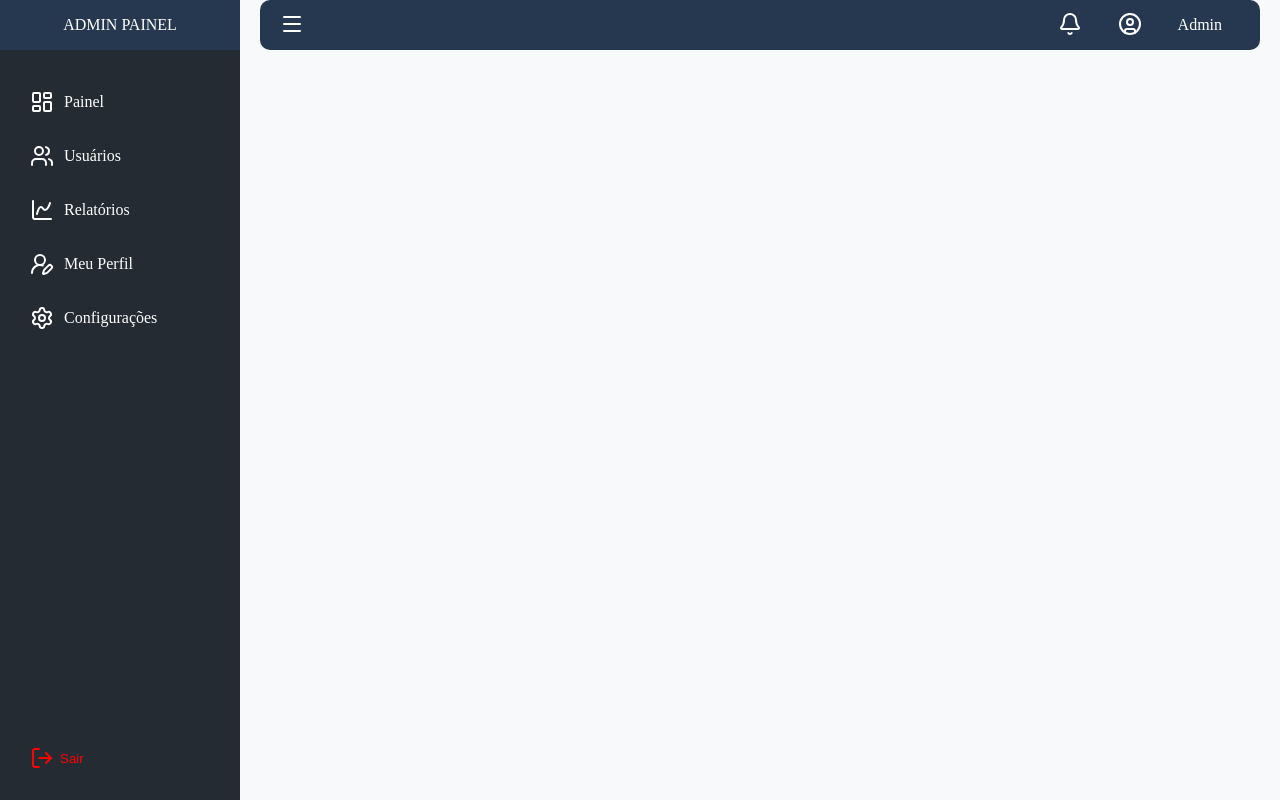
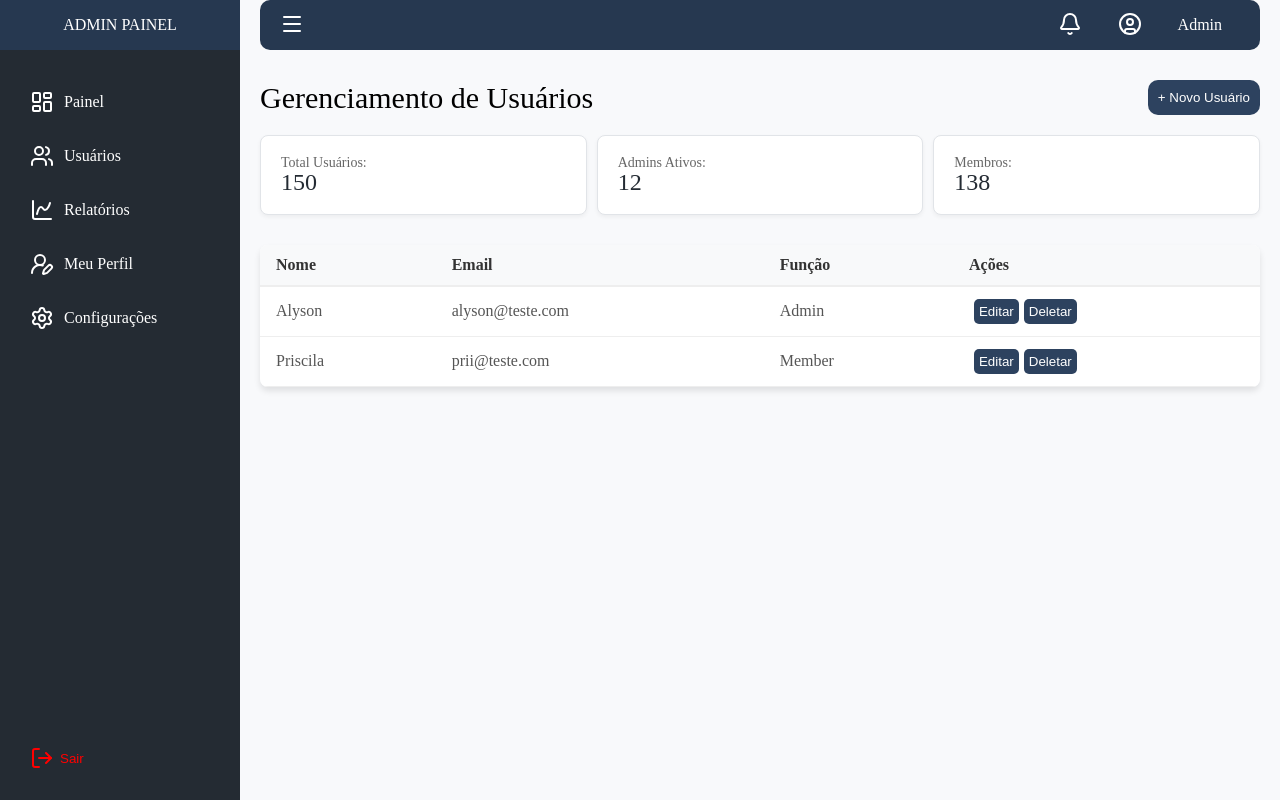
Before and after one commit to AlysoonFelipeeDev/admin-panel, a React (Vite) app: page / in a window 1280 px wide. Built offline with nearby package versions, Linux system fonts and the light colour scheme.

Commit message:
feat: Implementar layout da pagina de usuarios, adicionar tabelas, estatisticas, com dados estaticos

```diff
--- a/src/App.tsx
+++ b/src/App.tsx
@@ -1,5 +1,6 @@
 import { DefaultLayout } from './layouts/DefaultLayout'
 import { Dashboard } from './pages/Dashboard'
+import { Users } from './pages/Users'
 import { GlobalStyles } from './styles/GlobalStyles'
 
 function App() {
@@ -9,6 +10,7 @@ function App() {
     <GlobalStyles />
       <DefaultLayout>
         {<Dashboard/>}
+        <Users/>
       </DefaultLayout>
 
     </>
--- /dev/null
+++ b/src/components/Ui/PageHeader.tsx
@@ -0,0 +1,33 @@
+import type { ReactNode } from "react"
+import styled from "styled-components"
+
+interface PageHeaderProps {
+    title: string
+    action?: ReactNode
+}
+
+export function PageHeader({title, action}: PageHeaderProps){
+    return (
+        <>
+            <Title>{title}</Title>
+            {action ?
+            <Button>{action}</Button> :
+            ""
+            }
+        </>
+    )
+}
+
+const Title = styled.h1`
+    font-size: 30px;
+    font-weight: 530;
+`
+
+const Button = styled.button`
+    border: none;
+    border-radius: 10px;
+    padding: 10px;
+    cursor: pointer;
+    background-color: #2D425F;
+    color: #FFFFFF;
+`
--- /dev/null
+++ b/src/components/Ui/StatCard.tsx
@@ -0,0 +1,31 @@
+import styled from "styled-components"
+
+interface StatCardProps {
+    label: string
+    value: string | number
+}
+
+export function StatCard({label, value}: StatCardProps){
+    return (
+        <Card>
+            <Label>{label}</Label>
+            <Value>{value}</Value>
+        </Card>
+    )
+}
+
+const Card = styled.div`
+    background: white;
+    padding: 20px;
+    border-radius: 8px;
+    box-shadow: 0 2px 4px rgba(0,0,0,0.05);
+    border: 1px solid #e1e4e8;
+`
+
+const Label = styled.p`
+    color: #666; font-size: 14px;
+`
+
+const Value = styled.p`
+    font-size: 24px; color: #242B33;
+`
--- /dev/null
+++ b/src/components/Ui/UserTable.tsx
@@ -0,0 +1,83 @@
+import type { ReactNode } from "react"
+import styled from "styled-components"
+
+interface UserTableProps {
+    array: {
+        name: string,
+        email: string,
+        position: string,
+        actions: ReactNode
+    }[]
+}
+
+export function UserTable({array}: UserTableProps){
+    return (
+        <StyledTable>
+            <thead>
+                <tr>
+                    <th>Nome</th>
+                    <th>Email</th>
+                    <th>Função</th>
+                    <th>Ações</th>
+                </tr>
+            </thead>
+                <tbody>
+                        {array.map(item => (
+                    <tr>
+                            <td>{item.name}</td>
+                            <td>{item.email}</td>
+                            <td>{item.position}</td>
+                            <td>
+                                <ContainerButtons>
+                                    <button>Editar</button>
+                                    <button>Deletar</button>
+                                </ContainerButtons>
+                            </td>
+                    </tr>
+                        ))}
+                </tbody>
+        </StyledTable>
+    )
+}
+
+const StyledTable = styled.table`
+    width: 100%;
+    border-collapse: collapse;
+    background-color: #FFF;
+    text-align: left;
+
+    thead {
+        background-color: #f8f9fa;
+        border-bottom: 2px solid #eee;
+    }
+
+    th {
+        padding: 12px 16px;
+        font-weight: 600;
+        color: #333;
+    }
+
+    td {
+        padding: 12px 16px;
+        border-bottom: 1px solid #eee;
+        color: #555
+    }
+
+    tr:hover {
+        background-color: #f1f5f9;
+        transition: background 0.2s ease;
+    }
+`
+
+const ContainerButtons = styled.div`
+    display: flex;
+    button {
+        margin-left: 5px;
+        border-radius: 5px;
+        border: none;
+        padding: 5px;
+        cursor: pointer;
+        background-color: #2D425F;
+        color: #FFF;
+    }
+`
--- a/src/pages/Users.tsx
+++ b/src/pages/Users.tsx
@@ -0,0 +1,57 @@
+import styled from "styled-components"
+import { StatCard } from "../components/Ui/StatCard"
+import { PageHeader } from "../components/Ui/PageHeader"
+import { UserTable } from "../components/Ui/UserTable"
+
+export function Users() {
+        const users = [
+            { name: "Alyson", email:"alyson@teste.com", position: "Admin", actions: "Ativo" },
+            { name: "Priscila", email:"prii@teste.com", position: "Member", actions: "Desativado" },
+        ];
+        const stats = [
+            { label: "Total Usuários:", value: 150 },
+            { label: "Admins Ativos:", value: 12 },
+            { label: "Membros:", value: 138 },
+        ]
+    return (
+        <Container>
+            <HeaderSection>
+            <PageHeader title={"Gerenciamento de Usuários"} action={" + Novo Usuário"}/>
+            </HeaderSection>
+            <StatsGrid>
+                {stats.map(stat => (
+                    <StatCard key={stat.label} label={stat.label} value={stat.value}/>
+                ))}
+            </StatsGrid>
+            <TableContainer>
+                <UserTable array={users}/>
+            </TableContainer>
+        </Container>
+    )
+}
+
+const Container = styled.div`
+    display: flex;
+    flex-direction: column;
+`
+
+const HeaderSection = styled.section`
+    display: flex;
+    justify-content: space-between;
+    align-items: center;
+    margin: 20px 0
+`
+
+const StatsGrid = styled.div`
+    display: grid;
+    grid-template-columns: repeat(3, 1fr);
+    gap: 10px;
+`
+
+const TableContainer = styled.div`
+    margin-top: 30px;
+    overflow-x: auto;
+    width: 100%;
+    border-radius: 8px;
+    box-shadow: 0 4px 6px rgba(0, 0, 0, 0.1);
+`
```
